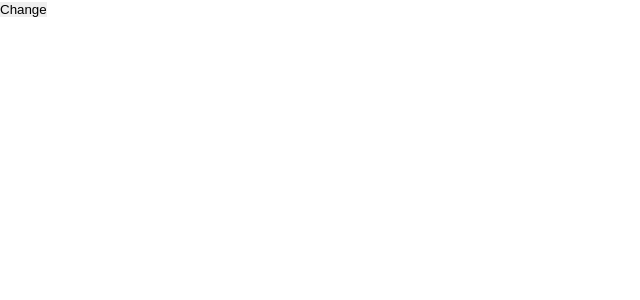
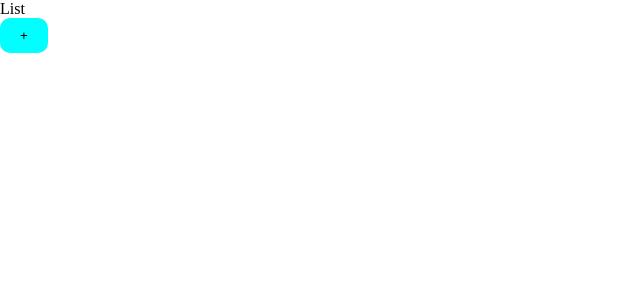
Before and after one commit to ricardosousabr/next-storybook, a Next.js app: page / in a window 1280 px wide. Shown: the top 300 px of the page, without its empty margins (0-640 px from the left). Built offline with nearby package versions, Linux system fonts and the light colour scheme.

Commit message:
feat: create accordion

```diff
--- a/pages/index.js
+++ b/pages/index.js
@@ -1,11 +1,10 @@
-import Button from "@/src/components/Atoms/Button";
+import Accordion from "@/src/components/Molecules/Accordion";
+
 
 export default function Home() {
   return (
     <>
-      <div>
-        <Button >Change</Button>
-      </div>
+      <Accordion />
     </>
   );
 }
--- /dev/null
+++ b/src/components/Molecules/Accordion/index.jsx
@@ -0,0 +1,23 @@
+import Button from "../../Atoms/Button";
+import { useState } from "react";
+
+export default function Accordion({children}){
+  const [open, setOpen] = useState(false);
+  return (
+    <>
+      <div>
+        <div>
+          <p>List</p>
+          <Button padding={"10px 20px"} borderRadius={"10px"} background={"aqua"} onClick={() => {setOpen(!open)}}>{open ? "-" : "+"}</Button>
+        </div>
+        <div>
+          { open &&
+            <ul>
+              <li>{children}</li>
+            </ul>
+          }
+        </div>
+      </div>
+    </>
+  )
+}
```
Also changed, not shown: 2 other files (tests, documents, lock files or other folders).
